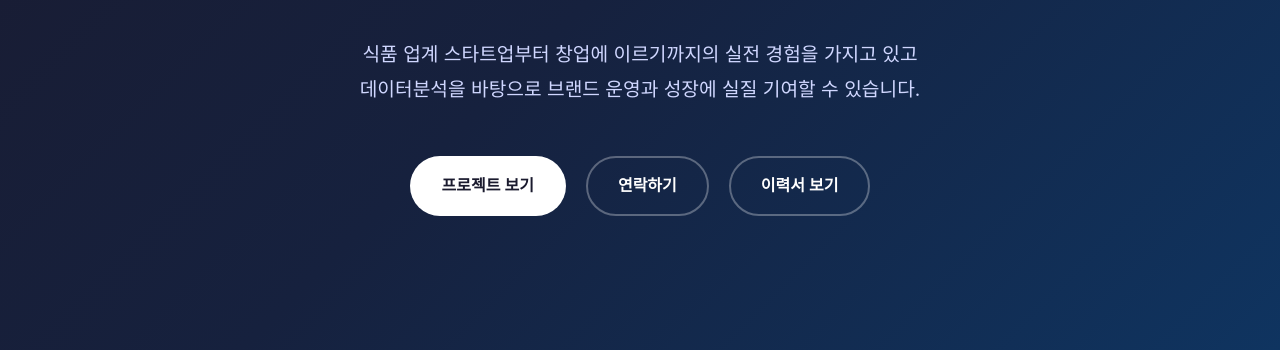
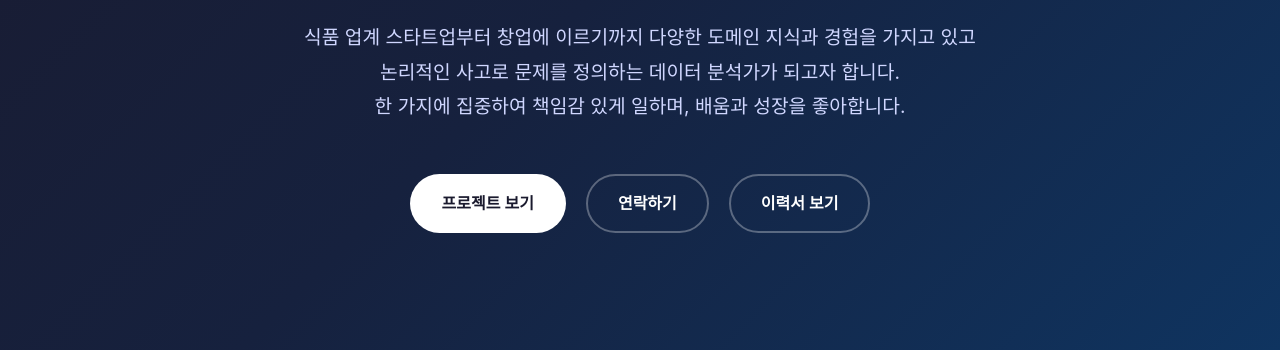
Before and after one commit to baesisi3648/baesisi3648.github.io, a plain HTML site: page index.html in a window 1280 px wide. Shown: the part 450-800 px from the top of the page. Drawn offline with Linux system fonts and the light colour scheme.

Commit message:
Update index.html

```diff
--- a/index.html
+++ b/index.html
@@ -831,8 +831,9 @@
             <h1>데이터로 인사이트를<br>찾는 분석가</h1>
             <p class="subtitle">Data Scientist</p>
             <p class="description">
-                식품 업계 스타트업부터 창업에 이르기까지의 실전 경험을 가지고 있고<br>
-                데이터분석을 바탕으로 브랜드 운영과 성장에 실질 기여할 수 있습니다.
+                식품 업계 스타트업부터 창업에 이르기까지 다양한 도메인 지식과 경험을 가지고 있고<br>
+                논리적인 사고로 문제를 정의하는 데이터 분석가가 되고자 합니다.<br>
+                한 가지에 집중하여 책임감 있게 일하며, 배움과 성장을 좋아합니다.<br>
             </p>
             <div class="hero-buttons">
                 <a href="#projects" class="btn btn-primary">프로젝트 보기</a>
```
